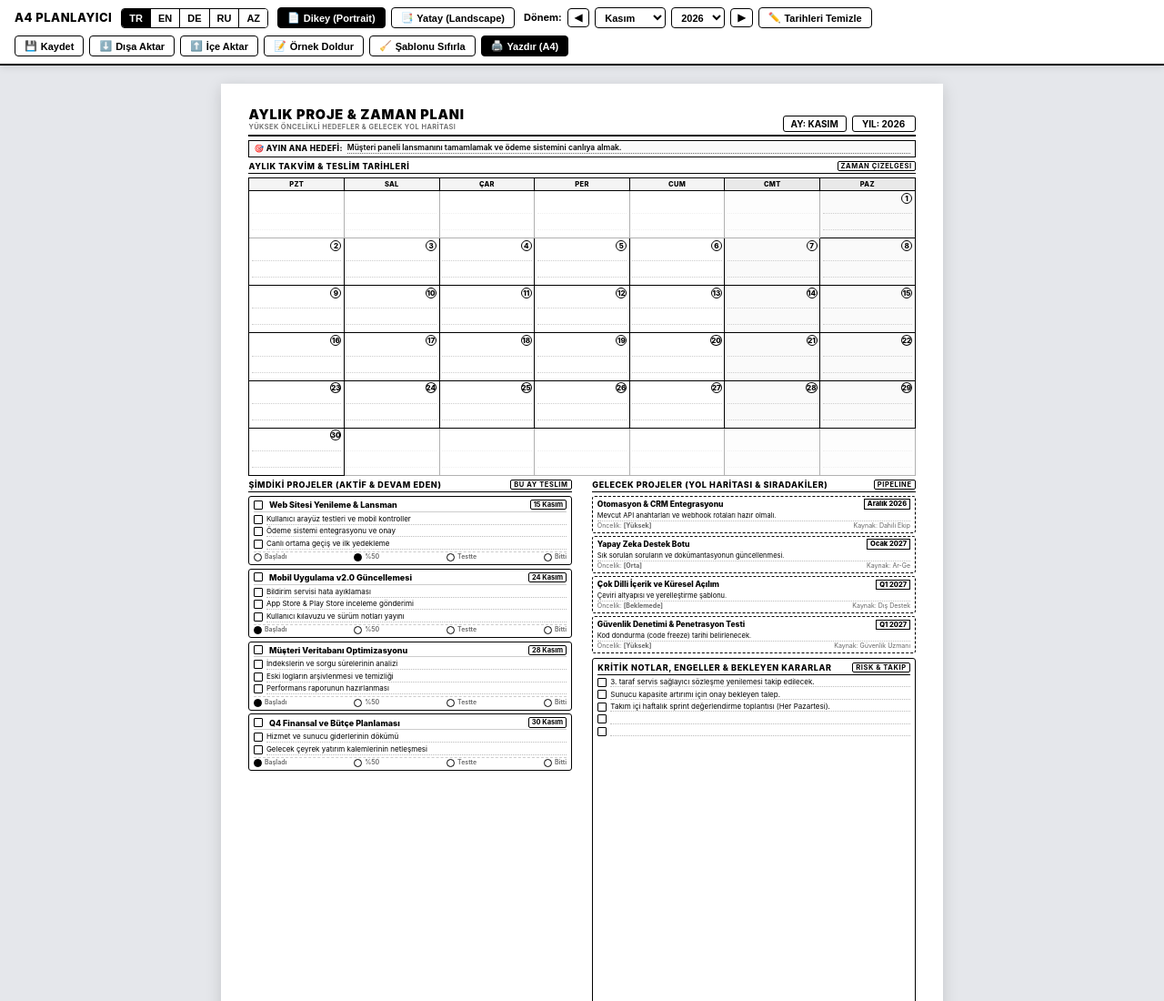
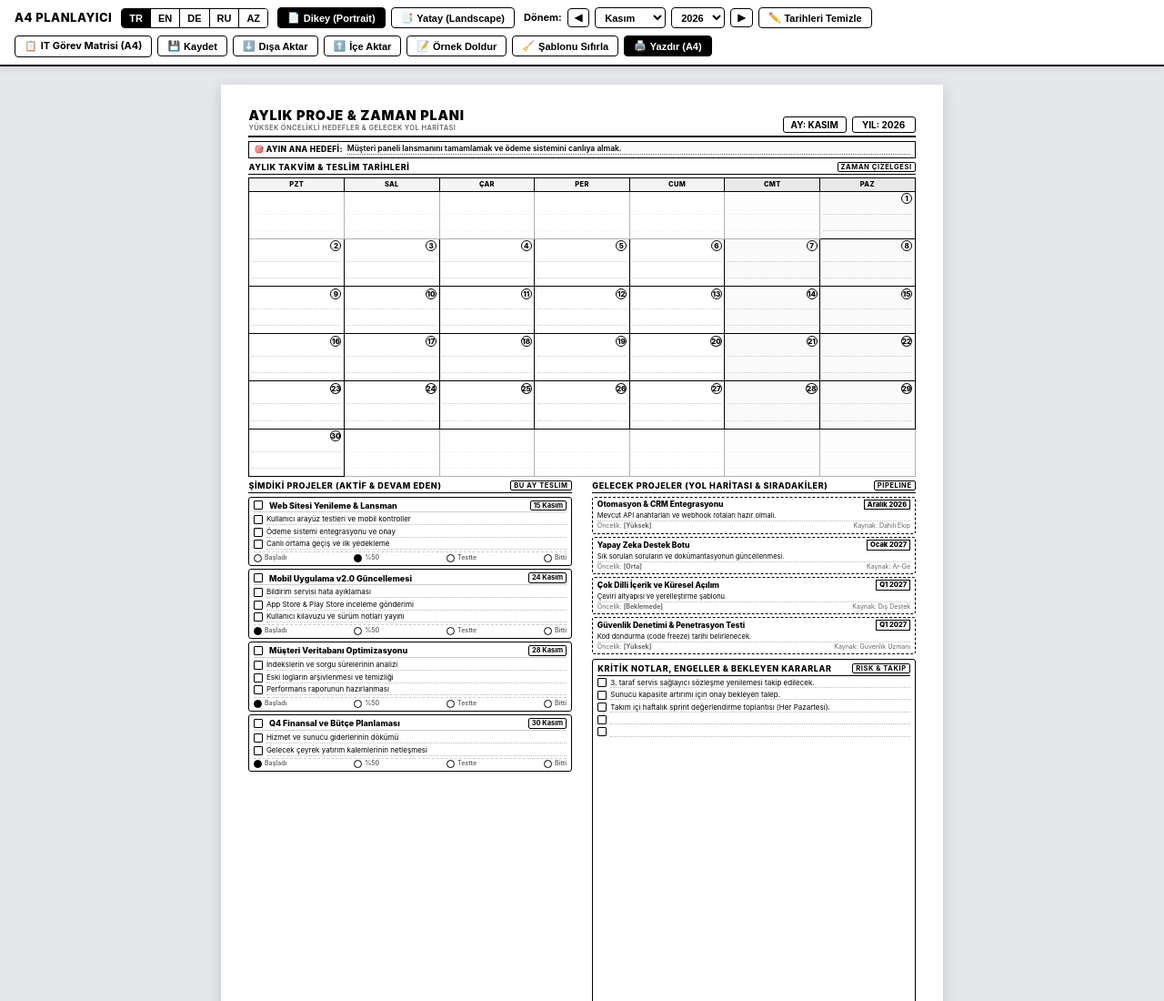
Before and after one commit to isihussain/monthly-project-planner-a4, a plain HTML site: page index.html in a window 1280 px wide. Shown: the top 1100 px of the page at 91% size. Drawn offline with Linux system fonts and the light colour scheme.

Commit message:
feat: add backlink button to it-task-matrix-a4 in toolbar

```diff
--- a/index.html
+++ b/index.html
@@ -49,6 +49,8 @@
     </div>
 
     <div class="toolbar-right">
+      <a href="https://isihussain.github.io/it-task-matrix-a4/" target="_blank" rel="noopener" class="btn" style="text-decoration:none;font-weight:700;" title="IT Project Task & Criticality Matrix (Printable A4)"><span>📋</span> <span>IT Görev Matrisi (A4)</span></a>
+
       <button class="btn" onclick="savePlanToStorage(true)">
         <span>💾</span> <span id="lblSave">Kaydet</span>
       </button>
```
